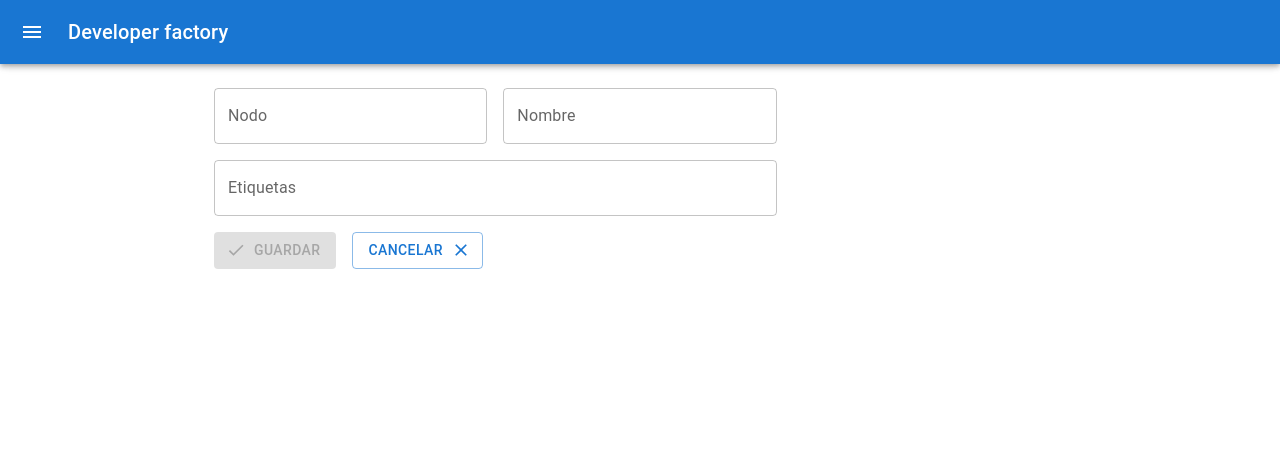
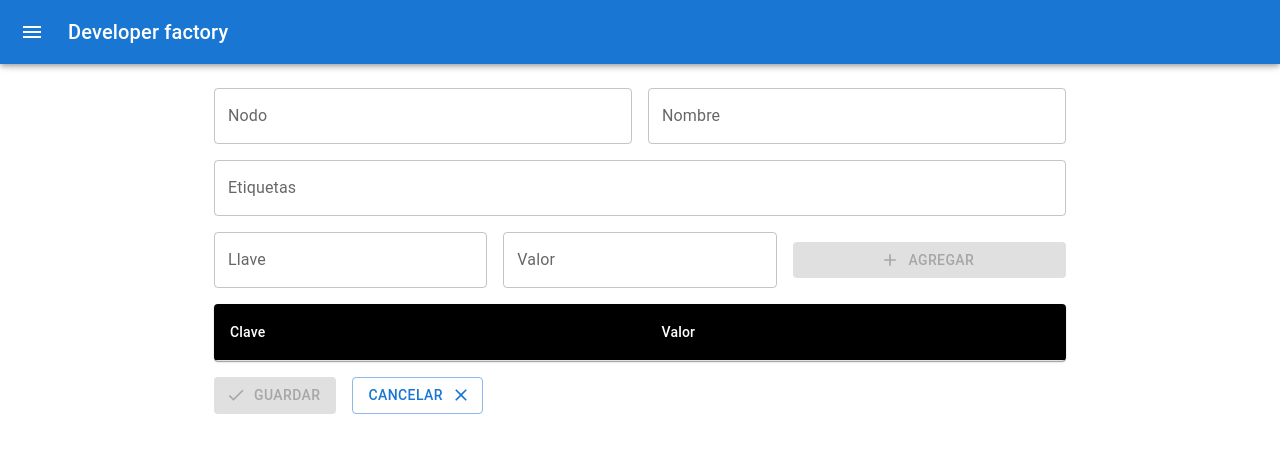
Before and after one commit to bnjmnsepulveda/developer-factory-frontend, a React (Create React App) app: page / in a window 1280 px wide. Shown: the top 452 px of the page. Built offline with nearby package versions, Linux system fonts and the light colour scheme.

Commit message:
KeyValueInput and KeyValuePreview component added

```diff
--- a/src/infraestructure/presentation/pages/neo4j-maintainer/components/Neo4jNodeForm.tsx
+++ b/src/infraestructure/presentation/pages/neo4j-maintainer/components/Neo4jNodeForm.tsx
@@ -6,10 +6,14 @@ import NameEntityInput from './NameEntityInput';
 import SelectLabelInput from './SelectLabelInput';
 import SaveAndCancelButtons from '../../../shared/components/SaveAndCancelButtons';
 import { useNeo4jFormState } from '../../../../state/hooks/useNeo4jFormState';
+import { KeyValueInput } from '../../../shared/components/KeyValueInput';
+import KeyValuePreview from '../../../shared/components/KeyValuePreview';
+import { KeyValueData } from '../dto/key-value-data.dto';
+import { NodeProperties } from '../../../../state/ducks/neo4j-form.duck';
 
 export default function Neo4jNodeForm() {
 
-  const { node, nodeName, nodeLabels, setNode, setNodeName, setNodeLabels } = useNeo4jFormState()
+  const { node, nodeName, nodeLabels, nodeProperties, setNode, setNodeName, setNodeLabels, addNodeProperties } = useNeo4jFormState()
   const [formValid, setFormValid] = useState(false)
 
   const handleOnNameChange = (name: string) => {
@@ -18,6 +22,10 @@ export default function Neo4jNodeForm() {
 
   const handleOnLabelsChange = (values: string[]) => {
     setNodeLabels(values)
+  }
+
+  const handleOnKeyValueAdded = (keyValueData: KeyValueData) => {
+    addNodeProperties(keyValueData)
   }
 
   const handleOnSave = () => {
@@ -45,14 +53,20 @@ export default function Neo4jNodeForm() {
   return (
     <Box sx={{ flexGrow: 1 }}>
       <Grid container spacing={2}>
-        <Grid item xs={4}>
+        <Grid item xs={6}>
           <SelectNodeInput value={node} onChange={setNode} />
         </Grid>
-        <Grid item xs={4}>
+        <Grid item xs={6}>
           <NameEntityInput value={nodeName} onChange={handleOnNameChange} />
         </Grid>
-        <Grid item xs={8}>
+        <Grid item xs={12}>
           <SelectLabelInput value={nodeLabels} onChange={handleOnLabelsChange} />
+        </Grid>
+        <Grid item xs={12}>
+          <KeyValueInput onAddKeyValue={handleOnKeyValueAdded} />
+        </Grid>
+        <Grid item xs={12} >
+          <KeyValuePreview  keyValueData={nodeProperties} />
         </Grid>
         <Grid item xs={8}>
           <SaveAndCancelButtons disabled={!formValid} onSave={handleOnSave} onCancel={handleOnCancel} />
--- /dev/null
+++ b/src/infraestructure/presentation/pages/neo4j-maintainer/dto/key-value-data.dto.ts
@@ -0,0 +1,4 @@
+export interface KeyValueData {
+    key: string;
+    value: string;
+}
--- a/src/infraestructure/presentation/shared/components/KeyValueInput.tsx
+++ b/src/infraestructure/presentation/shared/components/KeyValueInput.tsx
@@ -1,6 +1,73 @@
 
-import React from 'react';
+import React, { useState } from 'react';
+import { Button, FormControl, Grid, TextField } from '@mui/material';
+import AddIcon from '@mui/icons-material/Add';
+import { KeyValueData } from '../../pages/neo4j-maintainer/dto/key-value-data.dto';
 
-export function KeyValueInput() {
+interface Props {
+    onAddKeyValue: (value: KeyValueData) => void;
+}
 
+const defaultState = {
+    key: '',
+    value: ''
 }
+
+export function KeyValueInput({ onAddKeyValue }: Props) {
+
+    const [ state, setState] = useState<KeyValueData>(defaultState)
+    const [buttonDisabled, setButtonDisabled] = useState(true)
+
+    const handleOnAdd = (e: any) => {
+        onAddKeyValue(state)
+        setState(defaultState)
+    }
+
+    const enableButtonAdd = (key: any, value: any) => {
+        setButtonDisabled((key === '' || value === ''))
+    }
+
+    const handleOnChangeKey = (e: any) => {
+        setState({...state, key: e.target.value})
+        enableButtonAdd(e.target.value, state.value)
+    }
+
+    const handleOnChangeValue = (e: any) => {
+        setState({...state, value: e.target.value})
+        enableButtonAdd(state.key, e.target.value)
+    }
+
+    return (
+        <Grid container spacing={2} alignItems="center" justifyContent="center">
+            <Grid item xs={4}>
+                <FormControl fullWidth>
+                    <TextField
+                        id="key-input"
+                        label="Llave"
+                        value={state.key}
+                        onChange={handleOnChangeKey}
+                        placeholder="Ingrese la llave"
+                    />
+                </FormControl>
+            </Grid>
+            <Grid item xs={4}>
+                <FormControl fullWidth>
+                    <TextField
+                        id="value-input"
+                        label="Valor"
+                        value={state.value}
+                        onChange={handleOnChangeValue}
+                        placeholder="Ingrese el valor"
+                    />
+                </FormControl>
+            </Grid>
+            <Grid item xs={4} >
+                <FormControl fullWidth>
+                    <Button onClick={handleOnAdd} disabled={buttonDisabled} variant="contained" color="secondary" startIcon={<AddIcon />}  >
+                        Agregar
+                    </Button>
+                </FormControl>
+            </Grid>
+        </Grid>
+    )
+}
--- /dev/null
+++ b/src/infraestructure/presentation/shared/components/KeyValuePreview.tsx
@@ -0,0 +1,62 @@
+import { Paper, styled, Table, TableBody, TableCell, tableCellClasses, TableContainer, TableHead, TableRow } from '@mui/material';
+import React from 'react';
+import { KeyValueData } from '../../pages/neo4j-maintainer/dto/key-value-data.dto';
+
+
+const StyledTableCell = styled(TableCell)(({ theme }) => ({
+    [`&.${tableCellClasses.head}`]: {
+      backgroundColor: theme.palette.common.black,
+      color: theme.palette.common.white,
+    },
+    [`&.${tableCellClasses.body}`]: {
+      fontSize: 14,
+    },
+  }));
+
+  const StyledTableRow = styled(TableRow)(({ theme }) => ({
+    '&:nth-of-type(odd)': {
+      backgroundColor: theme.palette.action.hover,
+    },
+    // hide last border
+    '&:last-child td, &:last-child th': {
+      border: 0,
+    },
+  }));
+
+
+const data: KeyValueData[] = [
+    {
+        key: 'priority',
+        value: 'RECOMMENDED'
+    },
+    {
+        key: 'website',
+        value: 'www.some.site.com'
+    }
+]
+
+interface Props {
+    keyValueData: KeyValueData[];
+}
+export default function KeyValuePreview({ keyValueData }: Props) {
+    return (
+        <TableContainer component={Paper}>
+            <Table sx={{ minWidth: 650 }} aria-label="simple table">
+                <TableHead>
+                    <TableRow>
+                        <StyledTableCell>Clave</StyledTableCell>
+                        <StyledTableCell >Valor</StyledTableCell>
+                    </TableRow>
+                </TableHead>
+                <TableBody>
+                    {keyValueData.map((d) => (
+                        <StyledTableRow key={d.key} sx={{ '&:last-child td, &:last-child th': { border: 0 } }}>
+                            <StyledTableCell component="th" scope="row">{d.key}</StyledTableCell>
+                            <StyledTableCell>{d.value}</StyledTableCell>
+                        </StyledTableRow>
+                    ))}
+                </TableBody>
+            </Table>
+        </TableContainer>
+    )
+}
```
